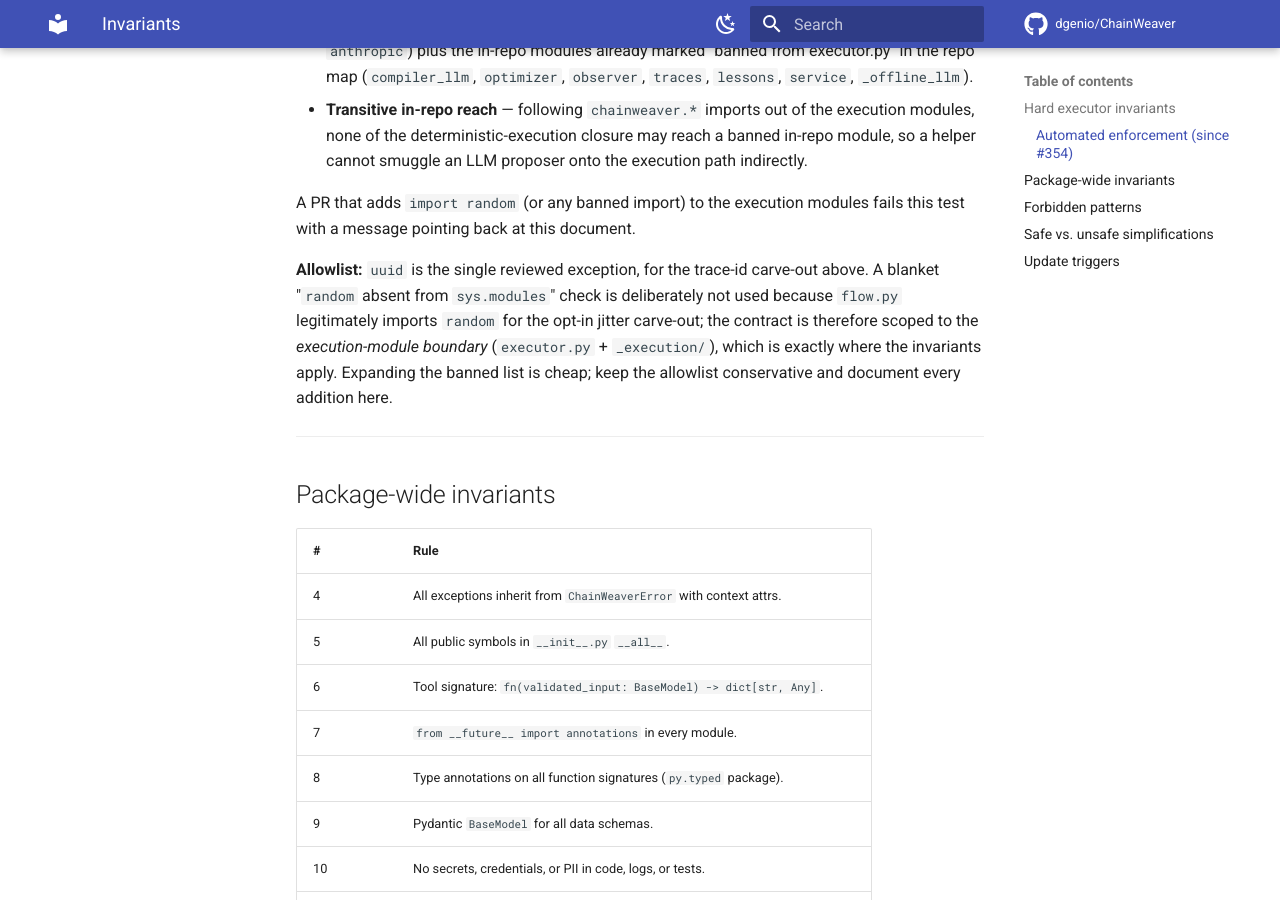
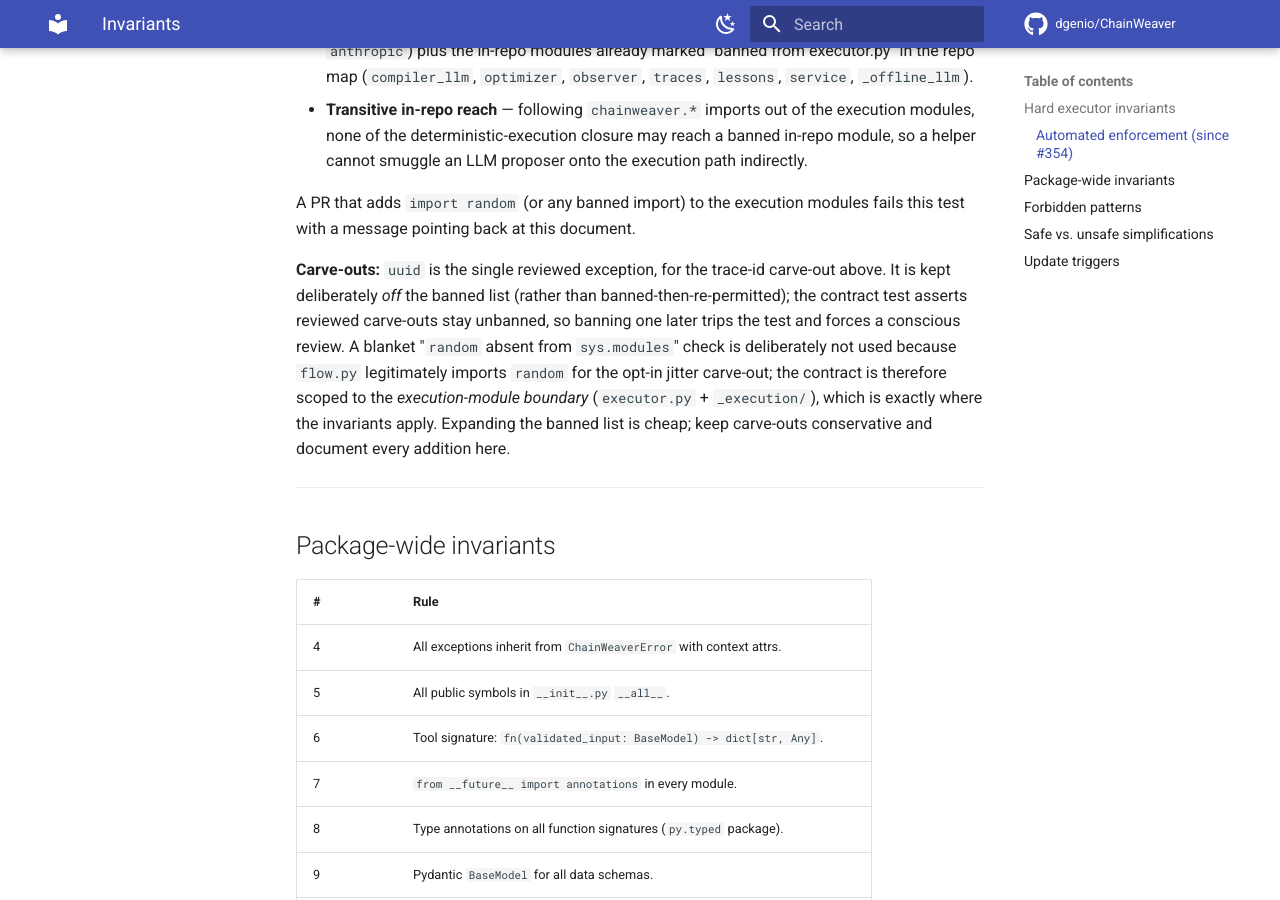
Before and after one commit to dgenio/ChainWeaver, an MkDocs documentation site: the page built from docs/agent-context/invariants.md, in a window 1280 px wide and 900 px high, scrolled down 1539 px. Built offline with MkDocs 1.6.1 and Material for MkDocs 9.7.7, drawn with Linux system fonts in a browser that asks for light colours; comment, search, counter and statistics services are not loaded.

Commit message:
fix: address PR #384 review (collision diagnostics, import-contract, carve-out)
Three Copilot review fixes:

- executor.py (#337): async DAG level-to-level merge reported `flat_index`
  (already advanced past the level) and a generic "DAG level" name. Use the
  level index + "DAG level {idx}", matching the sync path, so a
  ContextKeyCollisionError / WARNING names the right level. Add an async-DAG
  collision regression test.
- test_executor_import_contract.py (#354): resolve relative imports against the
  file's own package (e.g. `chainweaver/_execution/foo.py` doing
  `from .bar import x` now records `chainweaver._execution.bar`, not
  `chainweaver.bar`), so the transitive-closure walk can't skip reachable
  in-repo modules.
- test_executor_import_contract.py (#354): the `uuid` carve-out allowlist was a
  no-op (uuid was never banned). Enforce it positively — assert reviewed
  carve-outs stay OFF the banned list — and drop the dead subtraction; update
  invariants.md wording.

https://claude.ai/code/session_01Ja8HkypgZVJka5LDcqmZzS

```diff
--- a/docs/agent-context/invariants.md
+++ b/docs/agent-context/invariants.md
@@ -73,13 +73,16 @@ The three hard invariants are mechanically enforced by
 A PR that adds `import random` (or any banned import) to the execution modules
 fails this test with a message pointing back at this document.
 
-**Allowlist:** `uuid` is the single reviewed exception, for the trace-id
-carve-out above. A blanket "`random` absent from `sys.modules`" check is
-deliberately not used because `flow.py` legitimately imports `random` for the
-opt-in jitter carve-out; the contract is therefore scoped to the
-*execution-module boundary* (`executor.py` + `_execution/`), which is exactly
-where the invariants apply. Expanding the banned list is cheap; keep the
-allowlist conservative and document every addition here.
+**Carve-outs:** `uuid` is the single reviewed exception, for the trace-id
+carve-out above. It is kept deliberately *off* the banned list (rather than
+banned-then-re-permitted); the contract test asserts reviewed carve-outs stay
+unbanned, so banning one later trips the test and forces a conscious review. A
+blanket "`random` absent from `sys.modules`" check is deliberately not used
+because `flow.py` legitimately imports `random` for the opt-in jitter carve-out;
+the contract is therefore scoped to the *execution-module boundary*
+(`executor.py` + `_execution/`), which is exactly where the invariants apply.
+Expanding the banned list is cheap; keep carve-outs conservative and document
+every addition here.
 
 ---
 
```
Also changed, not shown: 3 other files.
